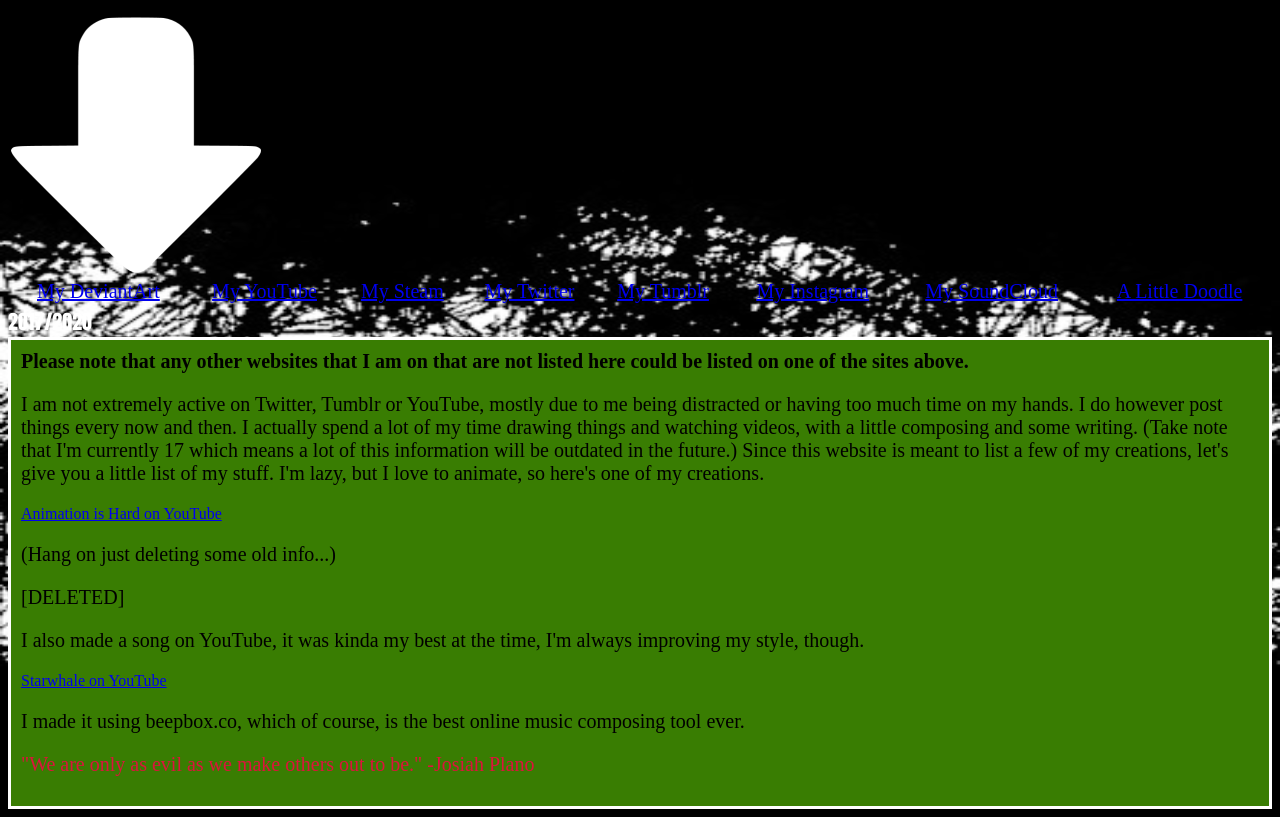
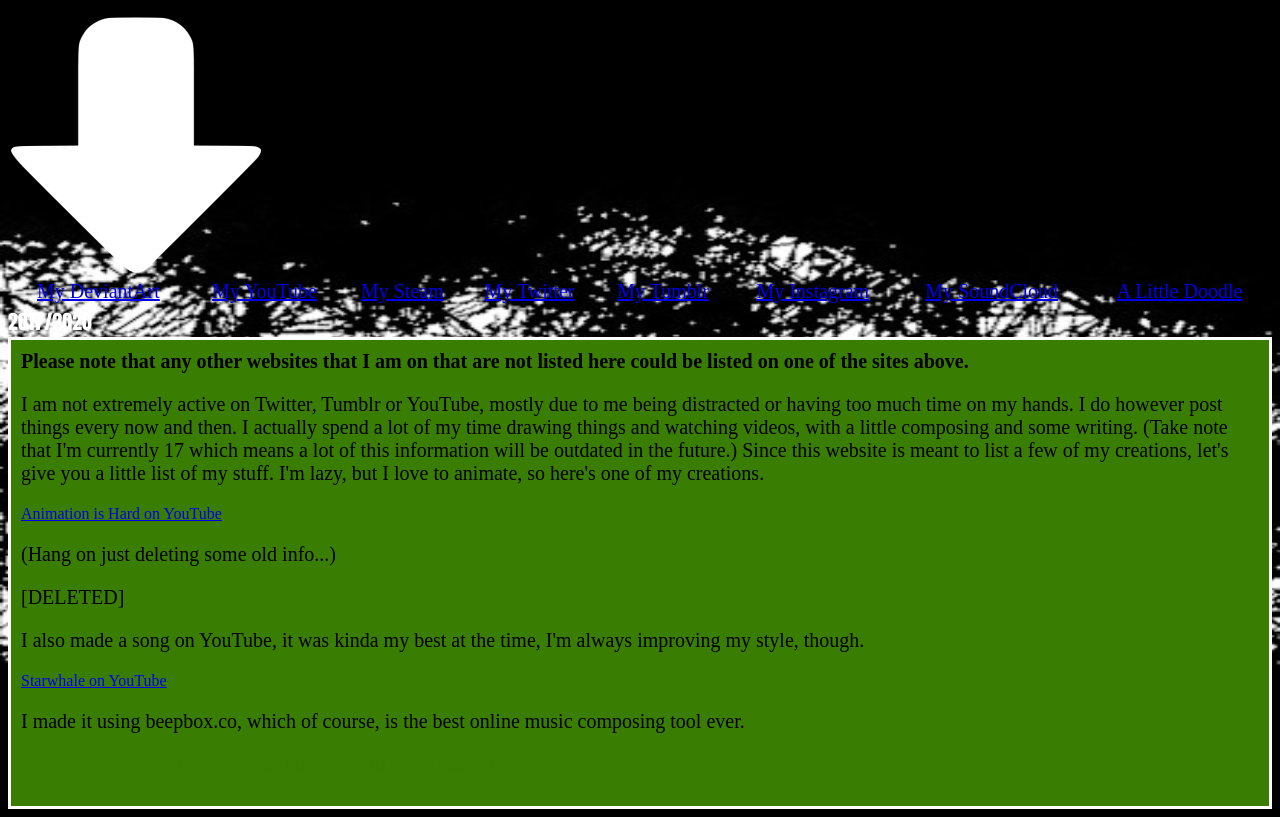
Before and after one commit to daslyg/daslyg, a plain HTML site: page index.html in a window 1280 px wide. Shown: the part 134-951 px from the top of the page. Drawn offline with Linux system fonts and the light colour scheme.

Commit message:
Update index.html

```diff
--- a/index.html
+++ b/index.html
@@ -44,6 +44,6 @@ Since this website is meant to list a few of my creations, let's give you a litt
   <p style="font-size:20px;font-family:ariel;color:#000000">I also made a song on YouTube, it was kinda my best at the time, I'm always improving my style, though.</p>
   <a href="https://youtu.be/oCPHGJMuJUU">Starwhale on YouTube</a>
    <p style="font-size:20px;font-family:ariel;color:#000000">I made it using beepbox.co, which of course, is the best online music composing tool ever.</p>
-  <p style="font-size:20px;font-family:ariel;color:#dc143c">"We are only as evil as we make others out to be." -Josiah Plano</p>
+  <p style="font-size:20px;font-family:ariel;color:#397D02">"We are only as evil as we make others out to be." -Josiah Plano</p>
 </div>
 </div>
```
